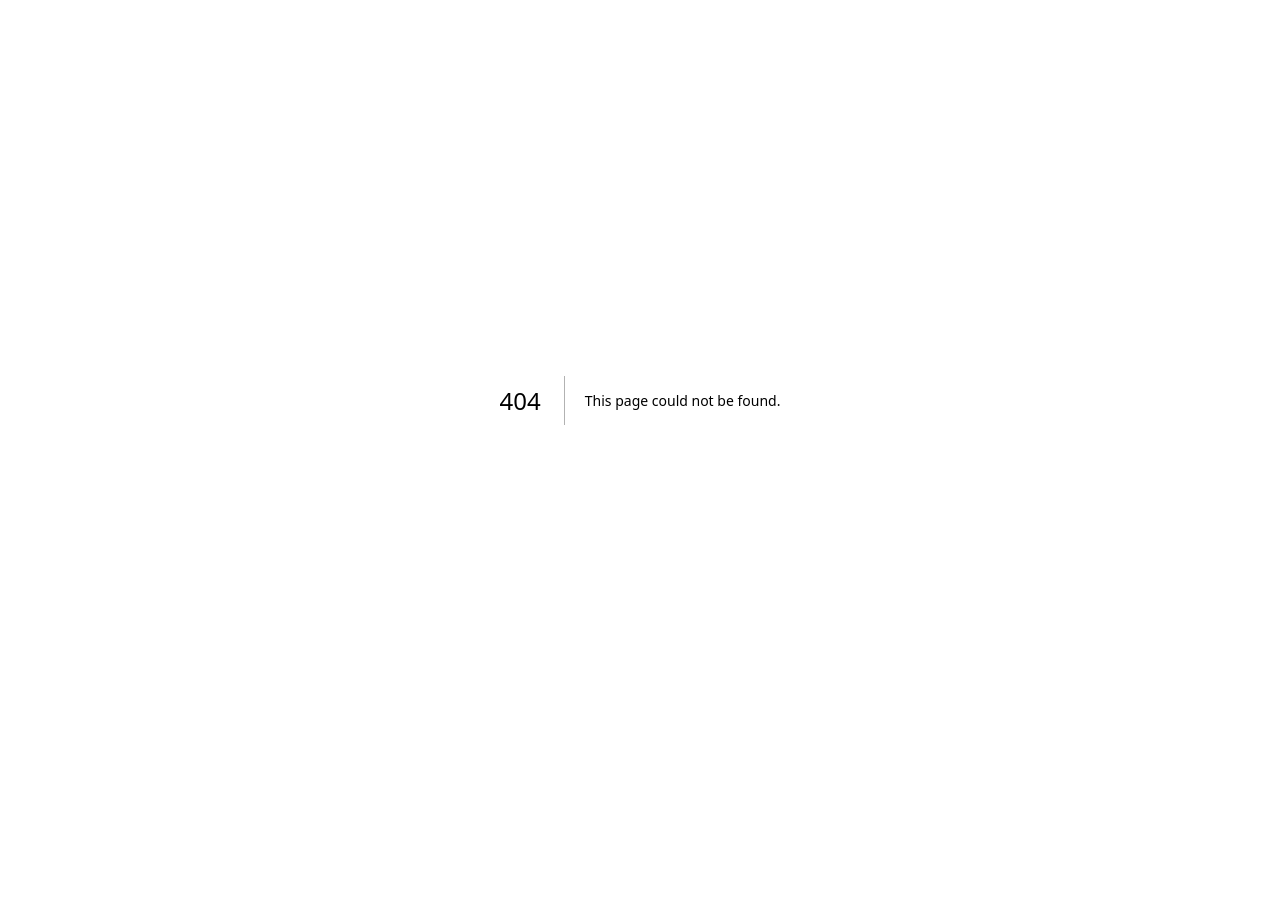
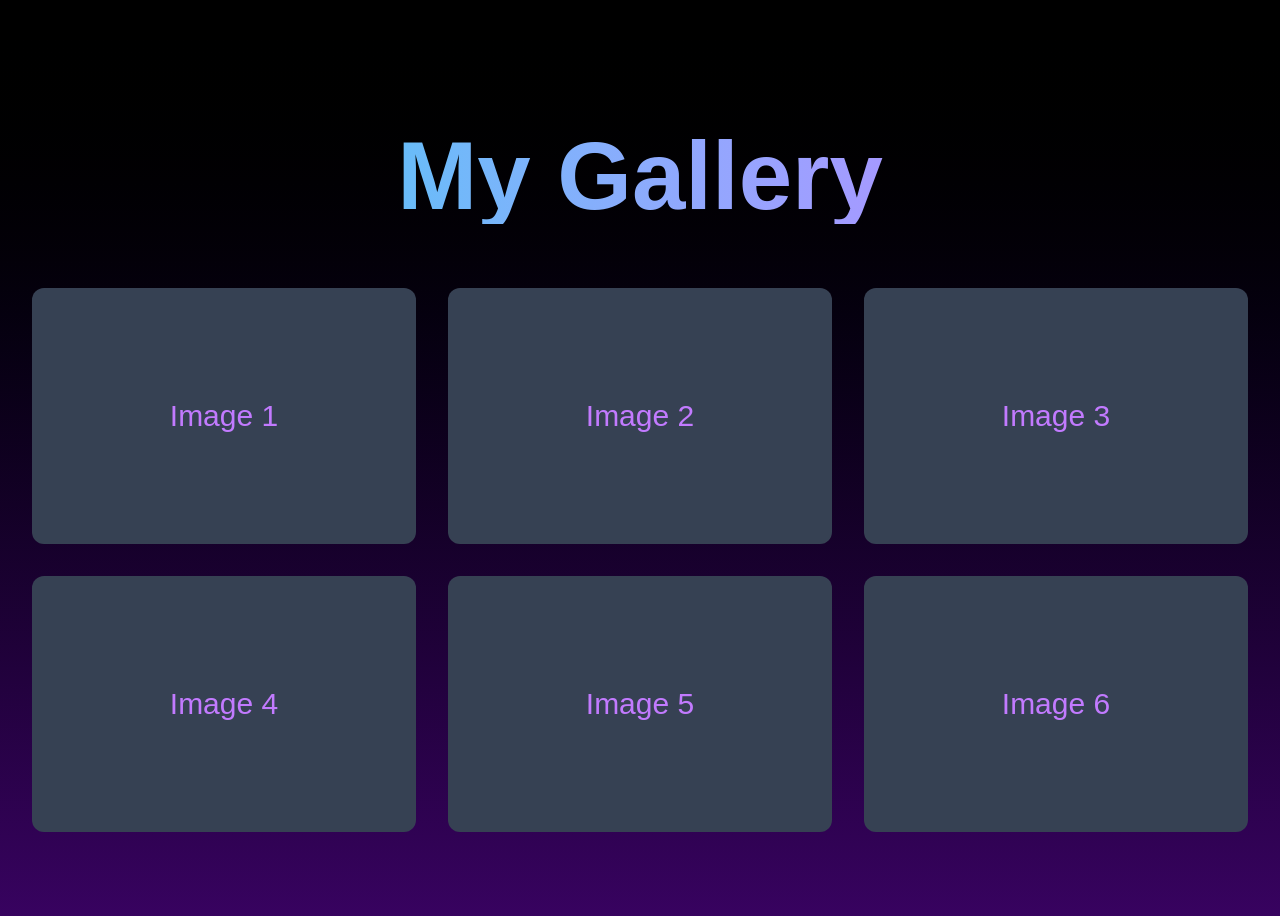
Before and after one commit to nguyenkhang1901/my-portfolio, a Next.js app: page /gallery in a window 1280 px wide. Before the commit this address had no page. Shown: the top 916 px of the page. Before the commit the page ends 800 px from the top, so only its background shows below. Built offline with nearby package versions, Linux system fonts and the light colour scheme.

Commit message:
Create page.tsx

```diff
--- /dev/null
+++ b/src/app/gallery/page.tsx
@@ -0,0 +1,20 @@
+export default function Gallery() {
+  return (
+    <section className="min-h-screen py-32 px-8 bg-gradient-to-b from-black to-purple-950">
+      <div className="text-center max-w-7xl mx-auto">
+        <h1 className="text-6xl md:text-8xl font-bold bg-clip-text text-transparent bg-gradient-to-r from-cyan-400 to-purple-400 mb-16">
+          My Gallery
+        </h1>
+        <div className="grid grid-cols-1 md:grid-cols-3 gap-8">
+          {[1, 2, 3, 4, 5, 6].map((i) => (
+            <div key={i} className="bg-gray-800 rounded-xl overflow-hidden hover:scale-105 transition duration-300">
+              <div className="h-64 bg-gray-700 flex items-center justify-center text-3xl text-purple-400">
+                Image {i}
+              </div>
+            </div>
+          ))}
+        </div>
+      </div>
+    </section>
+  );
+}
```
